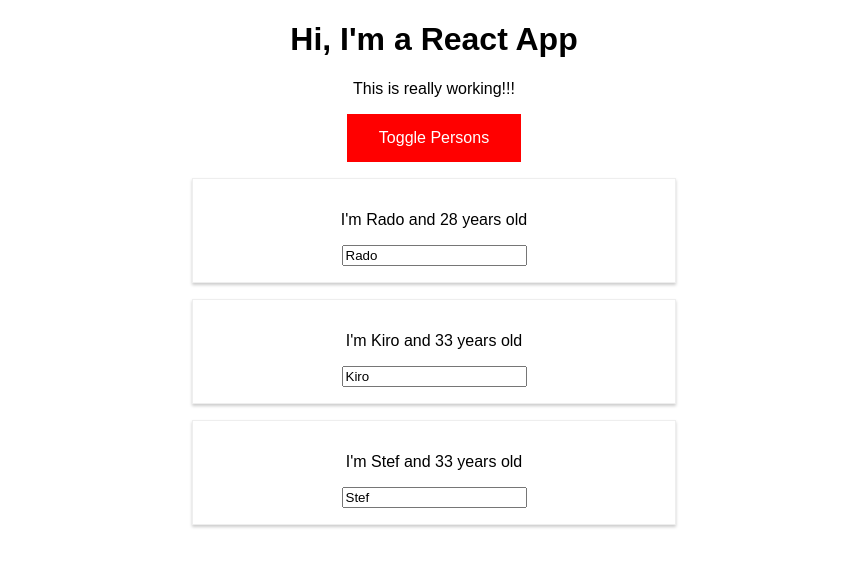
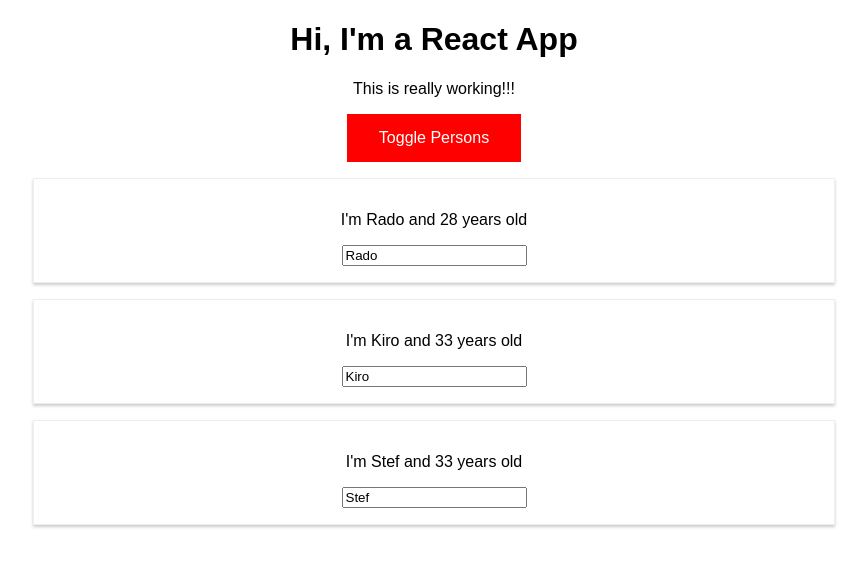
Before and after one commit to radoisan/ReactJS-Persons, a React (Create React App) app in the folder persons-app/: page / in a window 1280 px wide. Both pictures are taken after a click on the button "Toggle Persons". Shown: the top 566 px of the page, without its empty margins (206-1073 px from the left). Built offline with nearby package versions, Linux system fonts and the light colour scheme.

Commit message:
Enabling & Using CSS Modules
used command:
npm install react-scripts-cssmodules

Delete everything with Radium.
Added {name}.module.css to css files because doesn't work as expected.
Imported classes as JS object from file. use them.

```diff
--- a/persons-app/package.json
+++ b/persons-app/package.json
@@ -6,7 +6,8 @@
     "radium": "^0.26.0",
     "react": "^16.10.2",
     "react-dom": "^16.10.2",
-    "react-scripts": "1.1.5"
+    "react-scripts": "1.1.5",
+    "react-scripts-cssmodules": "^1.1.50"
   },
   "scripts": {
     "start": "react-scripts start",
--- a/persons-app/src/App.js
+++ b/persons-app/src/App.js
@@ -1,8 +1,6 @@
 import React, { Component } from 'react';
 import Person from './Person/Person';
-import './App.css';
-import Radium, { StyleRoot } from 'radium';
-
+import classes from './App.module.css';
 
 class App extends Component {
   state = {
@@ -57,13 +55,7 @@
 
   render() {
     const style = {
-     /* backgroundColor: 'green',
-      color: 'white',
-      font: 'inherit',
-      border: '1px solid green',
-      padding: '8px',
-      cursor: 'pointer'
-    */
+
       backgroundColor: '#4CAF50',
       border: 'none',
       color: 'white',
@@ -72,10 +64,7 @@
       textDecoration: 'none',
       display: 'inline-block',
       fontSize: '16px',
-      ':hover': {
-        backgroundColor: 'lightgreen',
-        color: 'black'
-      }
+
     };
 
     let persons = null;
@@ -95,34 +84,29 @@
       );
       // changed style dynamically
       style.backgroundColor = 'red';
-      style[':hover'] = {
-        backgroundColor: 'salmon',
-        color: 'black'
-      }
+
     }
     // Defined style classes, as an array, and we use them with className property
     // we used join(' ') because we need to pass string to className instead of array
-    const classes = [];
+    const assignedClasses = [];
     if (this.state.persons.length <= 2){
-      classes.push('red')
+      assignedClasses.push(classes.red)
     }
     if (this.state.persons.length <= 1){
-      classes.push('bold')
+      assignedClasses.push(classes.bold)
     }
 
     return (
-      <StyleRoot>
-        <div className="App">
+      <div className={classes.App}>
 
-          <h1>Hi, I'm a React App</h1>
-          <p className={classes.join(' ')}>This is really working!!!</p>
+        <h1>Hi, I'm a React App</h1>
+        <p className={assignedClasses.join(' ')}>This is really working!!!</p>
 
-          <button style={style} onClick={this.togglePersonsHandler}>Toggle Persons</button>
-          {persons}
-        </div>
-      </StyleRoot>
+        <button style={style} onClick={this.togglePersonsHandler}>Toggle Persons</button>
+        {persons}
+      </div>
     );
   }
 }
 
-export default Radium(App);
+export default App;
--- a/persons-app/src/Person/Person.js
+++ b/persons-app/src/Person/Person.js
@@ -1,16 +1,10 @@
 import React from 'react';
-import Radium from 'radium';
-import './Person.css'
+import classes from './Person.module.css'
 
 const person = (props) => {
-    const style = {
-        '@media (min-width: 500px)': {
-            width: '450px'
-        }
-    }
 
     return (
-        <div className="Person" style={style}>
+        <div className={classes.Person} >
             <p onClick={props.click}>I'm {props.name} and {props.age} years old</p>
             <p>{props.children}</p>
             <input type="text" onChange={props.changed} value={props.name}></input>
@@ -19,4 +13,4 @@
     );
 };
 
-export default Radium(person);
+export default person;
```
Also changed, not shown: persons-app/src/App.module.css (renamed from persons-app/src/App.css), persons-app/src/Person/Person.module.css (renamed from persons-app/src/Person/Person.css), 1 other file (tests, documents, lock files or other folders).
